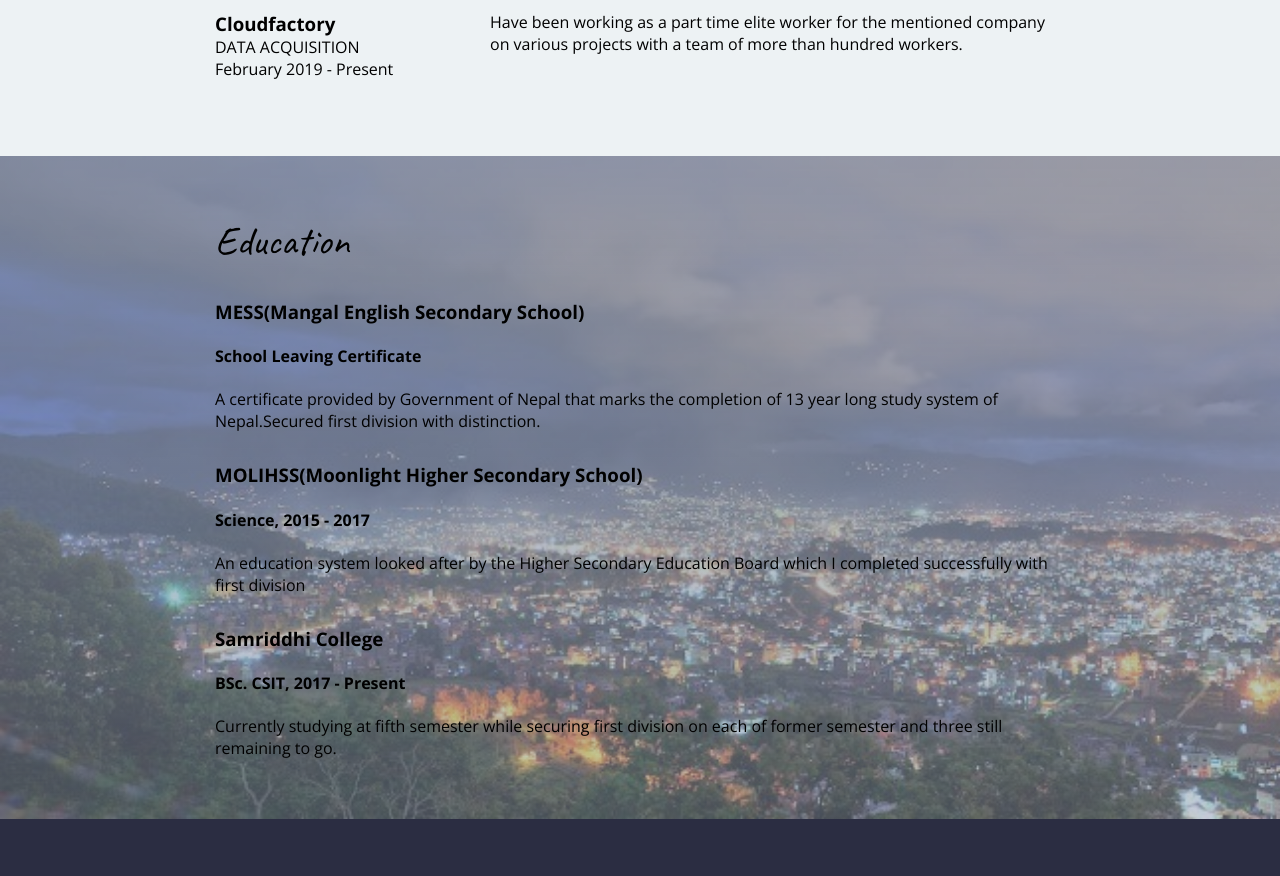
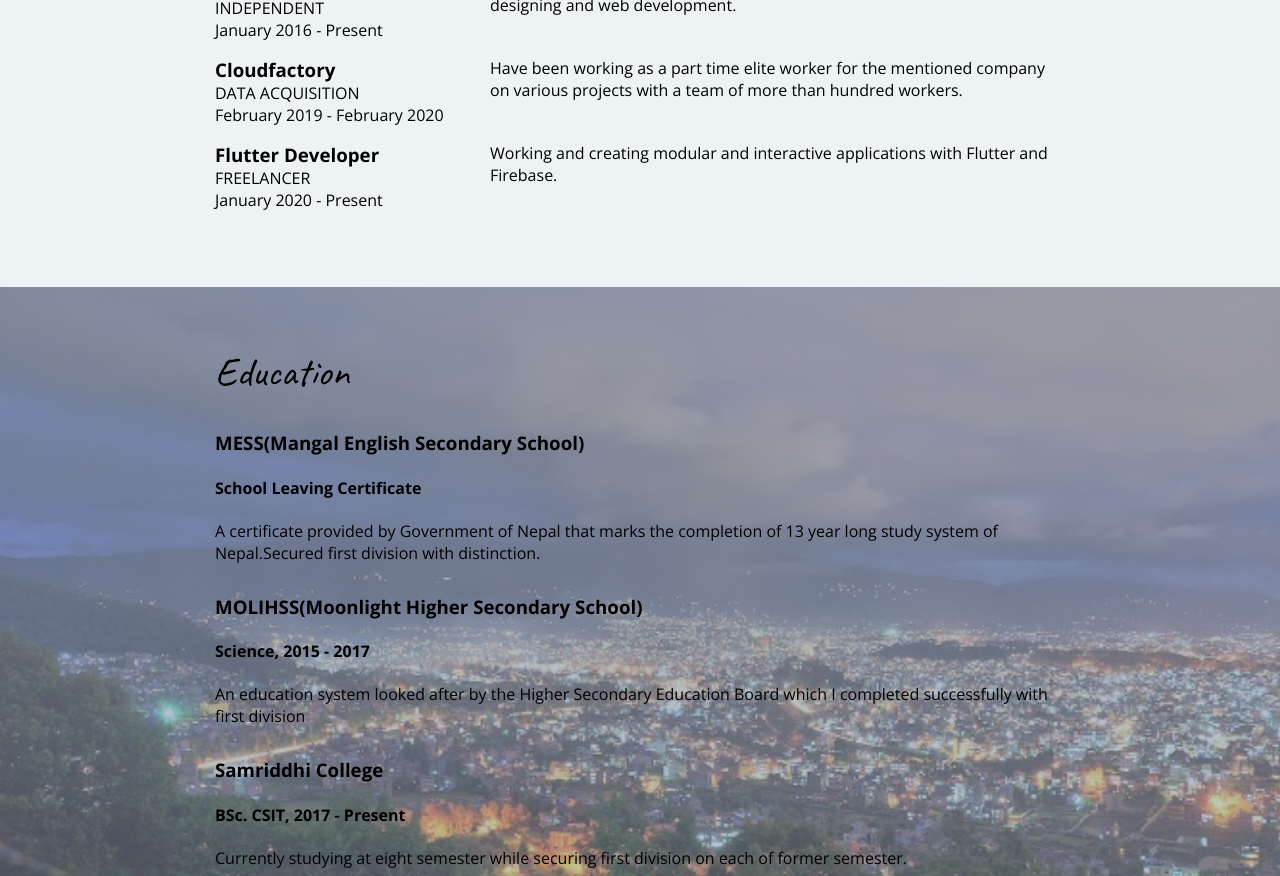
Before and after one commit to Kishor-chhetri/Portfolio, a plain HTML site: page index.html in a window 1280 px wide. Shown: the part 640-1516 px from the top of the page. Drawn offline with nearby package versions, Linux system fonts and the light colour scheme.

Commit message:
Some Changes

```diff
--- a/css/styles.css
+++ b/css/styles.css
@@ -158,7 +158,7 @@ p + h3 {
     text-align: center;
   }
   .profile-img {
-    width: 50px;
+    width: 300px;
   }
 }
 
--- a/index.html
+++ b/index.html
@@ -25,7 +25,7 @@
     <a href="Resume.pdf" download class="btn download">Download PDF</a>
 
         <h1>Kishor Chhetri</h1>
-              <h2>Web Developer + Front End Designer</h2>
+              <h2>Web Developer + Front End Designer + Flutter Developer</h2>
               <p>As a developer, I specialize in creating modular and scalable front-end architectures. I thrive to be
               a very good professional in the world of designing. </p>
   </header>
@@ -50,17 +50,32 @@
         </div>
 
 
-
         <!-- Job 2 Details -->
         <div class="col-narrow">
           <h3>Cloudfactory</h3>
           <p class="uppercase">Data Acquisition</p>
-          <p>February 2019 - Present</p>
+          <p>February 2019 - February 2020</p>
         </div>
 
         <div class="col-wide job-description">
           <p>Have been working as a part time elite worker for the mentioned company on various projects with a team of more than hundred workers.</p>
         </div>
+
+
+         <!-- Job 3 Details -->
+         <div class="col-narrow">
+             <h3>Flutter Developer </h3>
+              <p class="uppercase">Freelancer</p>
+              <p>January 2020 - Present</p>
+          </div>
+
+          <div class="col-wide job-description">
+            <p>Working and creating modular and interactive applications with Flutter and Firebase.</p>
+          </div>
+
+
+
+
 
 
 
@@ -84,7 +99,7 @@
 
                 <h3>Samriddhi College</h3>
                 <h4>BSc. CSIT, 2017 - Present</h4>
-                <p>Currently studying at fifth semester while securing first division on each of former semester and three still remaining to go.</p>
+                <p>Currently studying at eight semester while securing first division on each of former semester.</p>
       </div>
     </section>
   </main>
```
